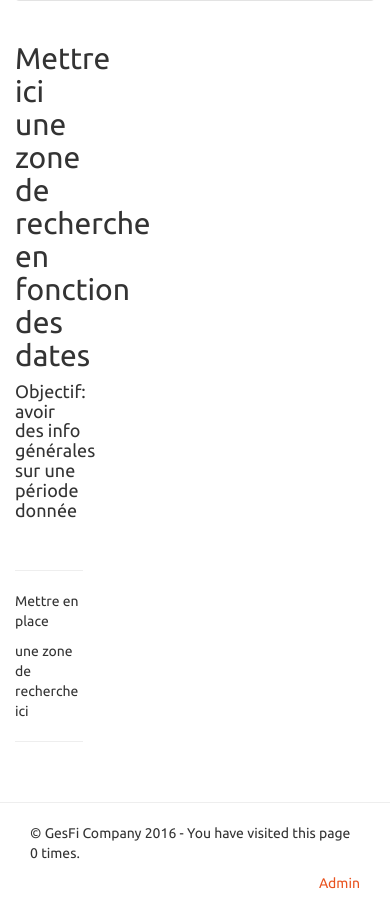
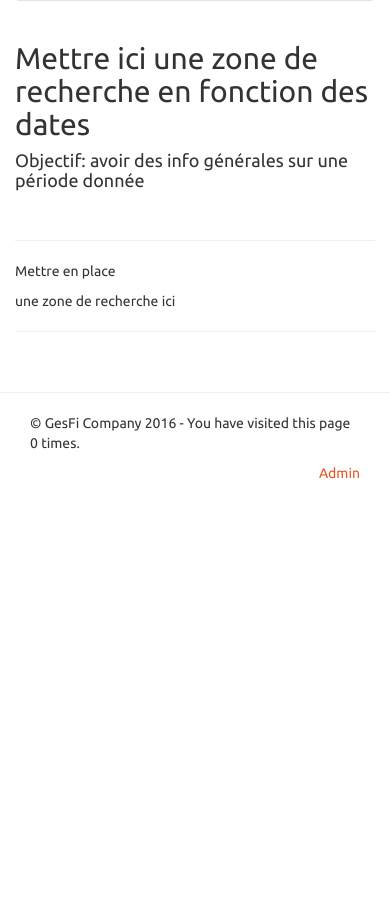
Before and after one commit to Tipex122/Gesfi, a Django app: page /banks_and_accounts_list/ in a window 390 px wide. Shown: the part 215-1138 px from the top of the page. After the commit the page ends 694 px from the top, so only its background shows below. Run offline with Django 3.2, Linux system fonts and the light colour scheme; the visitor is signed in with stand-in values (Sample User, id 1); parts of the project's set-up code (start-up, migrations or seed data) failed here and were passed over; some libraries are stand-ins or nearby versions.

Commit message:
new test of base.html behaviour

```diff
--- a/templates/base.html
+++ b/templates/base.html
@@ -175,7 +175,7 @@
                     {% block content %}  {% endblock content %}
                 </div>
 
-                <div class="col-xs-3">
+                <div class="col-sm-3">
                     {% block sidebar %}  {% endblock sidebar %}
                     <br>
                     {% block sidesearch %}
```
